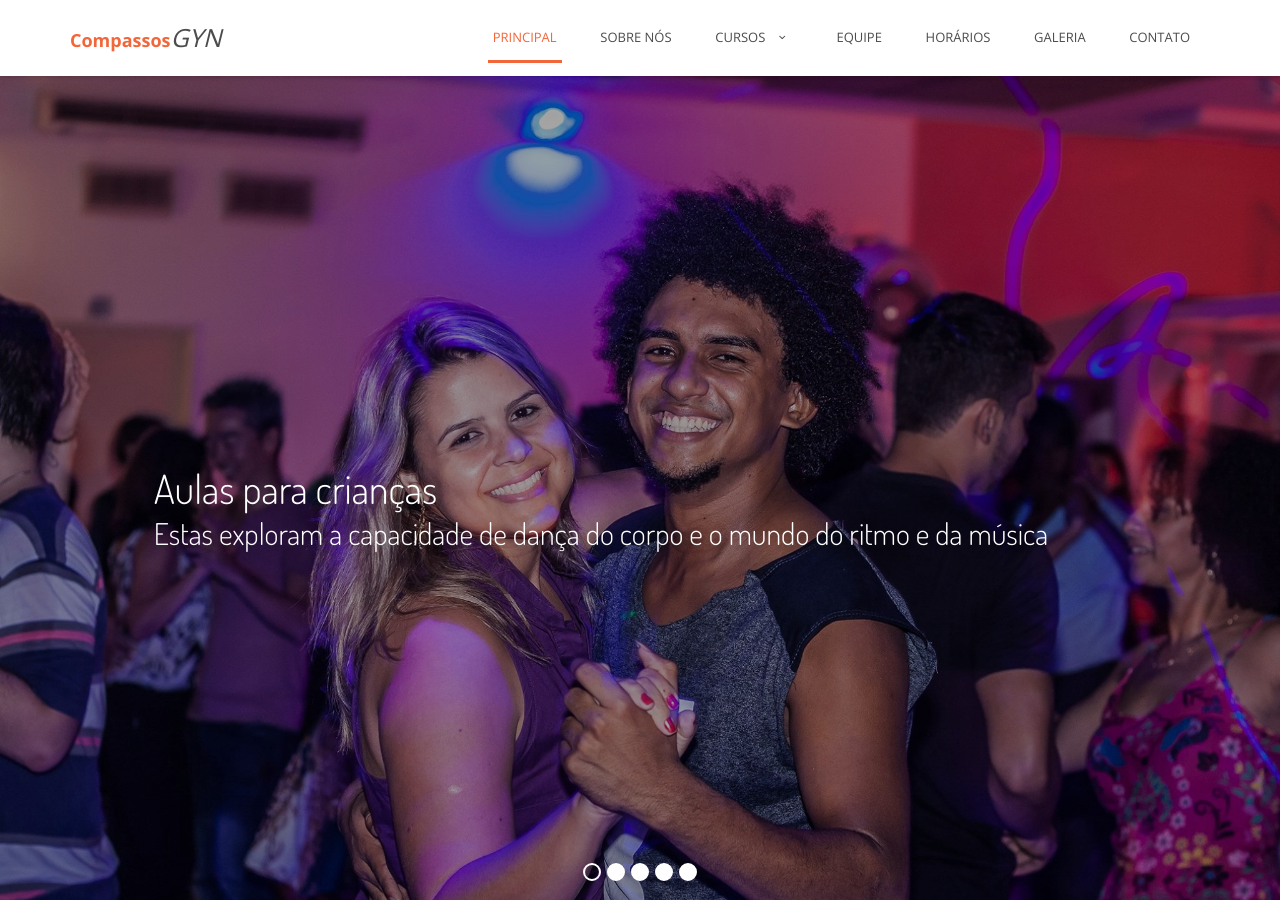
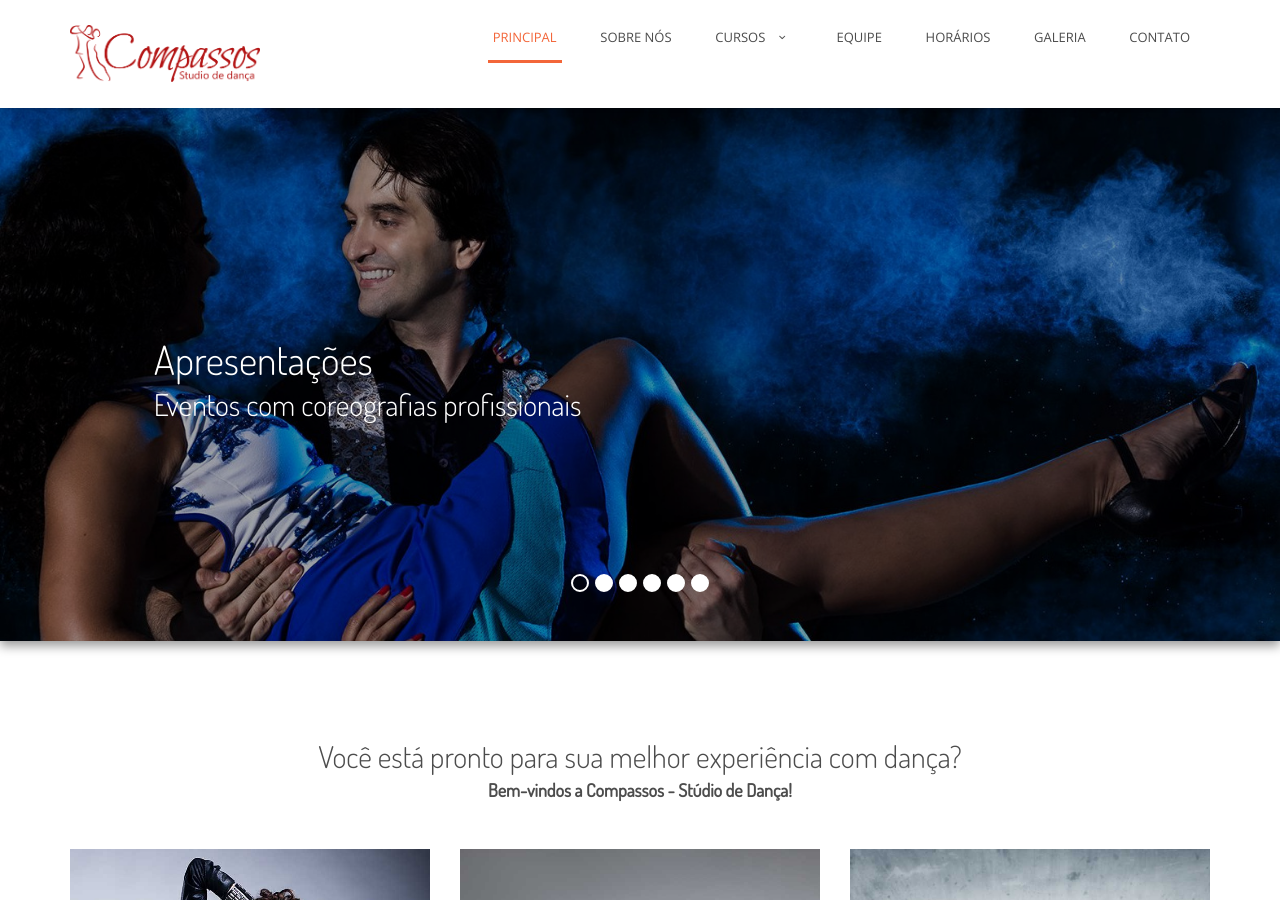
Before and after one commit to 5devmonkeys/comp, a Jekyll site: the page built from index.html, in a window 1280 px wide and 900 px high. Built offline with Jekyll 4.4.1, drawn with Linux system fonts in a browser that asks for light colours.

Commit message:
change index images

```diff
--- a/_includes/header.html
+++ b/_includes/header.html
@@ -3,7 +3,7 @@
     <div class="container">
         <div class="row">
             <div class="col-sm-12">
-                <a class="navbar-brand text-center" href="index.html">Compassos<span>Gyn</span></a>
+                <a class="navbar-brand text-center col-sm-2" href="index.html"><img src="img/Logo Compasso - Vermelho.png" alt=""></a>
                 <span id="toggle_mobile_menu"></span>
                 <nav id="mainmenu_wrapper">
                     <ul id="mainmenu" class="nav sf-menu">
--- a/index.html
+++ b/index.html
@@ -5,12 +5,45 @@ pre_footer_link: contato
 ---
 <span id="highlight_page_id" class="hidden">0</span>
 <section id="mainslider">
-
+    <!-- all slides img have 2,4:1 porportional ratio -->
     <div class="flexslider">
         <ul class="slides">
             <li>
                 <div class="slide_overlay">
-                 <img src="img/carousel/festa_1.jpg" alt="">
+                    <img src="img/carousel/evento_1_1.jpg" alt="">
+                </div>
+                <div class="slide_description_wrapper">
+                    <div class="slide_description">
+                        <h2 data-animation="fadeInDown">Apresentações</h2>
+                        <h4 data-animation="fadeInUp">Eventos com coreografias profissionais</h4>
+                    </div>
+                </div>
+            </li>
+            <li>
+                <div class="slide_overlay">
+                    <img src="img/carousel/aula_1_1.jpg" alt="">
+                </div>
+                <div class="slide_description_wrapper">
+                    <div class="slide_description">
+                        <h2 data-animation="fadeInDown">Aulas em grupo para jovens e adultos</h2>
+                        <h4 data-animation="fadeInUp">Formação de laços de amizade e a melhoria da qualidade de vida</h4>
+                    </div>
+                </div>
+            </li>
+            <li>
+                <div class="slide_overlay">
+                    <img src="img/carousel/aula_2_1.jpg" alt="">
+                </div>
+                <div class="slide_description_wrapper">
+                    <div class="slide_description">
+                        <h2 data-animation="fadeInDown">Aulas particulares</h2>
+                        <h4 data-animation="fadeInUp">Acompanhamento individual no desenvolvimento da dança</h4>
+                    </div>
+                </div>
+            </li>
+            <li>
+                <div class="slide_overlay">
+                  <img src="img/carousel/crianças_1.jpg" alt="">
                 </div>
                 <div class="slide_description_wrapper">
                     <div class="slide_description">
@@ -21,45 +54,23 @@ pre_footer_link: contato
             </li>
             <li>
                 <div class="slide_overlay">
-                    <img src="img/carousel/festa_2.jpg" alt="">
+                 <img src="img/carousel/festa_1_1.jpg" alt="">
                 </div>
                 <div class="slide_description_wrapper">
                     <div class="slide_description">
-                        <h2 data-animation="fadeInDown">Aulas particulares e em grupo para jovens e adultos</h2>
-                        <h4 data-animation="fadeInUp">Festas de dança e eventos especiais</h4>
+                        <h2 data-animation="fadeInDown">Festas de dança</h2>
+                        <h4 data-animation="fadeInUp">Eventos especiais onde todos podem colocar em prática o aprendizado</h4>
                     </div>
                 </div>
             </li>
             <li>
                 <div class="slide_overlay">
-                    <img src="img/carousel/evento_1.jpg" alt="">
+                    <img src="img/carousel/festa_2_1.jpg" alt="">
                 </div>
                 <div class="slide_description_wrapper">
                     <div class="slide_description">
-                        <h2 data-animation="fadeInDown">Aulas particulares e em grupo para jovens e adultos</h2>
-                        <h4 data-animation="fadeInUp">Festas de dança e eventos especiais</h4>
-                    </div>
-                </div>
-            </li>
-            <li>
-                <div class="slide_overlay">
-                    <img src="img/carousel/aula_1.jpg" alt="">
-                </div>
-                <div class="slide_description_wrapper">
-                    <div class="slide_description">
-                        <h2 data-animation="fadeInDown">Aulas particulares e em grupo para jovens e adultos</h2>
-                        <h4 data-animation="fadeInUp">Festas de dança e eventos especiais</h4>
-                    </div>
-                </div>
-            </li>
-            <li>
-                <div class="slide_overlay">
-                    <img src="img/carousel/aula_2.jpg" alt="">
-                </div>
-                <div class="slide_description_wrapper">
-                    <div class="slide_description">
-                        <h2 data-animation="fadeInDown">Aulas particulares e em grupo para jovens e adultos</h2>
-                        <h4 data-animation="fadeInUp">Festas de dança e eventos especiais</h4>
+                        <h2 data-animation="fadeInDown">Todos os eventos são especiais</h2>
+                        <h4 data-animation="fadeInUp">Ambiente de descontração entre professores e alunos celebrando a dança</h4>
                     </div>
                 </div>
             </li>
```
Also changed, not shown: img/Logo Compasso - Vermelho.png (added), img/carousel/aula_1_1.jpg (added), img/carousel/aula_2_1.jpg (added), img/carousel/crianças_1.jpg (renamed from example/flex_slide01.jpg), img/carousel/evento_1_1.jpg (added), img/carousel/festa_1_1.jpg (added), img/carousel/festa_2_1.jpg (added), img/preloader.gif (deleted).
